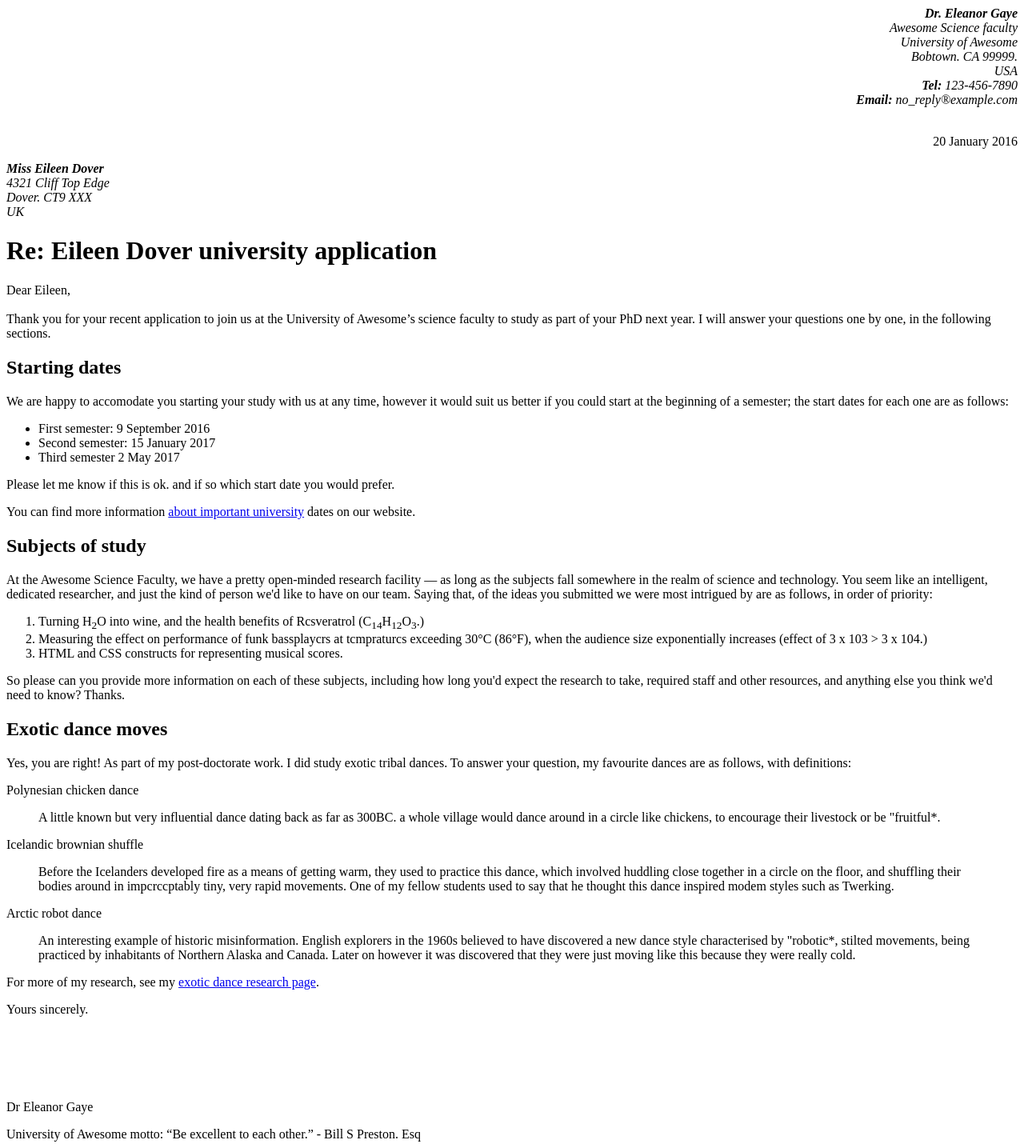
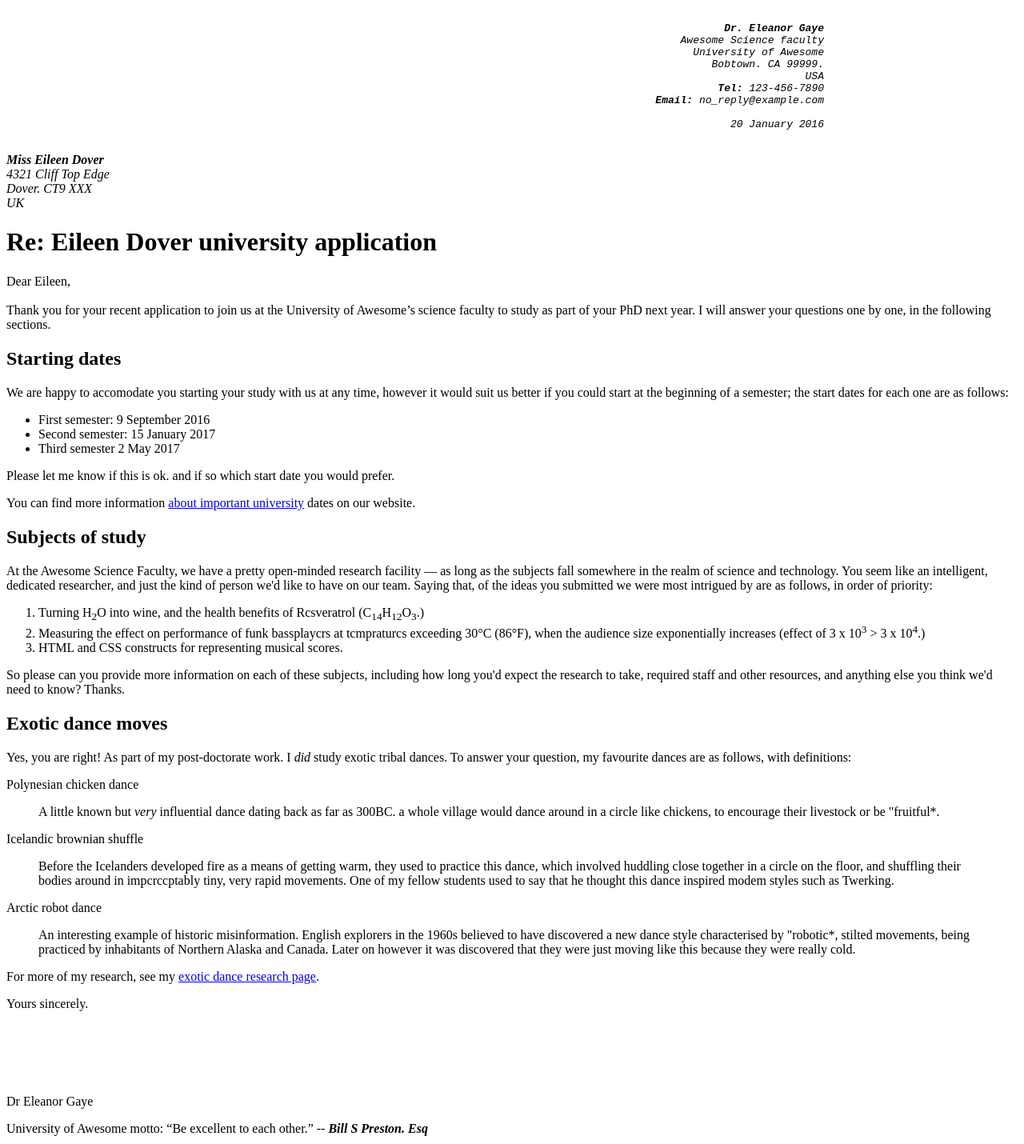
Before and after one commit to MrSetOne/Clase-1-html, a plain HTML site: page index.html in a window 1280 px wide. Shown: the whole page at 80% size. Drawn offline with Linux system fonts and the light colour scheme.

Commit message:
Add Readme + NoCSSFormat = WorkEnd

```diff
--- a/index.html
+++ b/index.html
@@ -1,5 +1,5 @@
 <!DOCTYPE html>
-<html lang="en">
+<html lang="es">
 
 <head>
     <meta charset="UTF-8">
@@ -9,9 +9,28 @@
 </head>
 
 <body>
-    <header style="text-align: end;">
-        <address><b>Dr. Eleanor Gaye</b><br> Awesome Science faculty <br> University of Awesome <br> Bobtown. CA 99999. <br> USA <br> <b>Tel:</b> 123-456-7890 <br><b>Email:</b> no_reply®example.com <br><br></address>
+    <!-- Esto de aquí es la que hice haciendo "Trampa" y usando una propiedad de CSS -->
+    <!-- <header style="text-align: end;">
+        <address><b>Dr. Eleanor Gaye</b><br> Awesome Science faculty <br> University of Awesome <br> Bobtown. CA 99999. <br> USA <br> <b>Tel:</b> 123-456-7890 <br><b>Email:</b> no_reply@example.com <br><br></address>
         <p>20 January 2016</p>
+    </header> -->
+
+    <!-- Esto de aqui es la forma que he conseguido de hacerlo sin esa propiedad...
+        aunque obviamente es menos responsive que una piedra -->
+    <header>
+        <address>
+            <pre><b>
+                                                                                                                   Dr. Eleanor Gaye</b>
+                                                                                                            Awesome Science faculty
+                                                                                                              University of Awesome
+                                                                                                                 Bobtown. CA 99999.
+                                                                                                                                USA
+                                                                                                                  <b>Tel:</b> 123-456-7890
+                                                                                                        <b>Email:</b> no_reply@example.com
+
+                                                                                                                    20 January 2016
+            </pre>
+        </address>
     </header>
     <main>
         <div>
@@ -33,14 +52,14 @@
             like to have on our team. Saying that, of the ideas you submitted we were most intrigued by are as follows, in order of priority:</p>
         <ol>
             <li>Turning H<sub>2</sub>O into wine, and the health benefits of Rcsveratrol (C<sub>14</sub>H<sub>12</sub>O<sub>3</sub>.)</li>
-            <li>Measuring the effect on performance of funk bassplaycrs at tcmpraturcs exceeding 30°C (86°F), when the audience size exponentially increases (effect of 3 x 103 > 3 x 104.)</li>
+            <li>Measuring the effect on performance of funk bassplaycrs at tcmpraturcs exceeding 30°C (86°F), when the audience size exponentially increases (effect of 3 x 10<sup>3</sup> > 3 x 10<sup>4</sup>.)</li>
             <li>HTML and CSS constructs for representing musical scores.</li>
         </ol>
         <p>So please can you provide more information on each of these subjects, including how long you'd expect the research to take, required staff and other resources, and anything else you think we'd need to know? Thanks.</p>
         <h2>Exotic dance moves</h2>
-        <p>Yes, you are right! As part of my post-doctorate work. I did study exotic tribal dances. To answer your question, my favourite dances are as follows, with definitions:</p>
+        <p>Yes, you are right! As part of my post-doctorate work. I <i>did</i> study exotic tribal dances. To answer your question, my favourite dances are as follows, with definitions:</p>
         <p>Polynesian chicken dance</p>
-        <blockquote>A little known but very influential dance dating back as far as 300BC. a whole village would dance around in a circle like chickens, to encourage their livestock or be "fruitful*.</blockquote>
+        <blockquote>A little known but <i>very</i> influential dance dating back as far as 300BC. a whole village would dance around in a circle like chickens, to encourage their livestock or be "fruitful*.</blockquote>
         <p>Icelandic brownian shuffle</p>
         <blockquote>Before the Icelanders developed fire as a means of getting warm, they used to practice this dance, which involved huddling close together in a circle on the floor, and shuffling their bodies around in impcrccptably tiny, very rapid movements.
             One of my fellow students used to say that he thought this dance inspired modem styles such as Twerking.</blockquote>
@@ -53,7 +72,7 @@
     <br><br><br><br>
     <footer>
         <p>Dr Eleanor Gaye</p>
-        <p>University of Awesome motto: “Be excellent to each other.” - Bill S Preston. Esq</p>
+        <p>University of Awesome motto: “Be excellent to each other.” -- <i><b>Bill S Preston. Esq</b></i> </p>
     </footer>
 </body>
 
```
Also changed, not shown: 1 other file.
